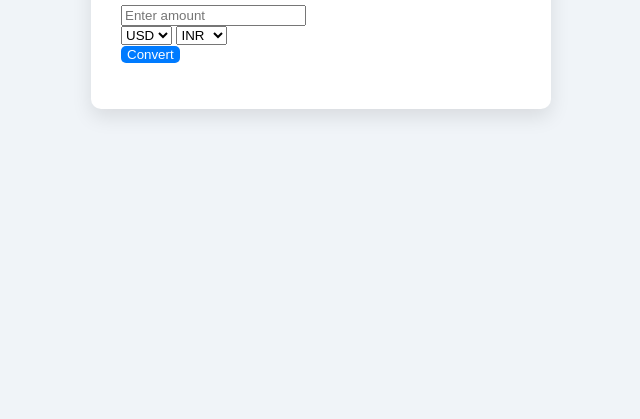
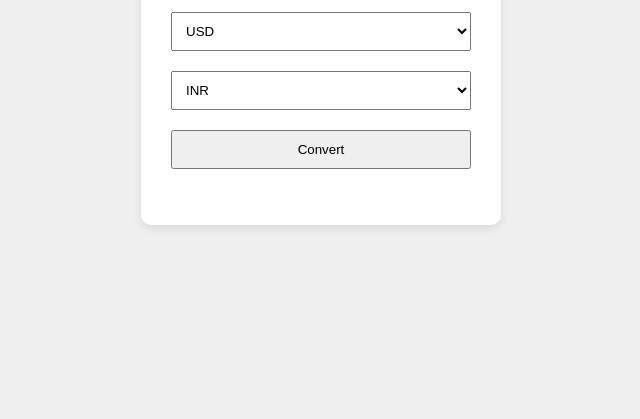
Before and after one commit to Navya-75/CurrencyConverter-, a plain HTML site: page index.html in a window 1280 px wide. Shown: the part 397-816 px from the top of the page, without its empty margins (319-959 px from the left). Drawn offline with Linux system fonts and the light colour scheme.

Commit message:
Create  style.css

```diff
--- a/style.css
+++ b/style.css
@@ -1,47 +1,23 @@
 body {
-  font-family: Arial, sans-serif;
-  background: #f0f4f8;
-  margin: 0;
-  padding: 0;
+  font-family: Arial;
+  background: #f0f0f0;
   display: flex;
+  height: 100vh;
   justify-content: center;
   align-items: center;
-  height: 100vh;
 }
 
 .container {
   background: white;
   padding: 30px;
   border-radius: 10px;
-  box-shadow: 0 8px 20px rgba(0, 0, 0, 0.1);
-  width: 90%;
-  max-width: 400px;
+  box-shadow: 0 4px 10px rgba(0,0,0,0.1);
+  text-align: center;
+  width: 300px;
 }
 
-h1 {
-  text-align: center;
-  margin-bottom: 20px;
+input, select, button {
+  width: 100%;
+  padding: 10px;
+  margin: 10px 0;
 }
-
-.converter input,
-.converter select,
-.converter button {
-  width: 100%;
-  margin-bottom: 15px;
-  padding: 10px;
-  font-size: 16px;
-}
-
-button {
-  background-color: #007bff;
-  color: white;
-  border: none;
-  cursor: pointer;
-  border-radius: 5px;
-}
-
-#result {
-  margin-top: 10px;
-  font-weight: bold;
-  text-align: center;
-}
```
